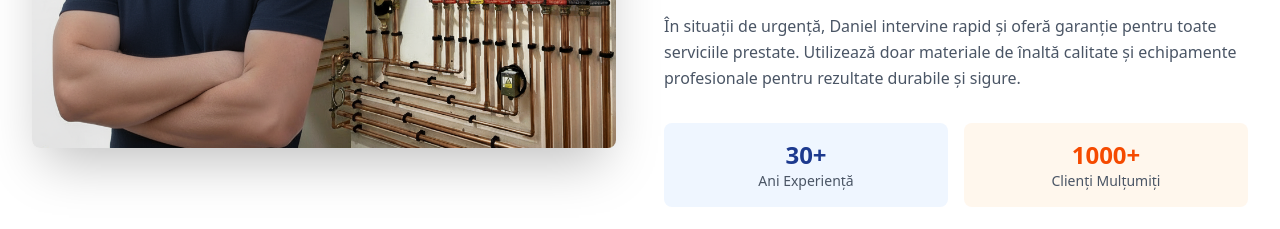
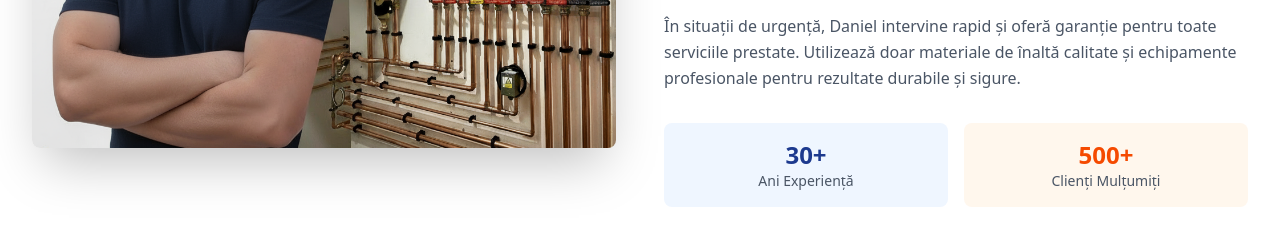
Before and after one commit to pkbannutz/PascalConfort, a Next.js app: page / in a window 1280 px wide. Shown: the part 2260-2489 px from the top of the page. Built offline with nearby package versions, Linux system fonts and the light colour scheme.

Commit message:
Update client count from 1000+ to 500+

```diff
--- a/src/app/components/sections/About.tsx
+++ b/src/app/components/sections/About.tsx
@@ -43,7 +43,7 @@ export function About() {
                 <div className="text-sm text-gray-600">Ani Experiență</div>
               </div>
               <div className="text-center p-4 bg-orange-50 rounded-lg">
-                <div className="text-2xl font-bold text-orange-600">1000+</div>
+                <div className="text-2xl font-bold text-orange-600">500+</div>
                 <div className="text-sm text-gray-600">Clienți Mulțumiți</div>
               </div>
             </div>
```
